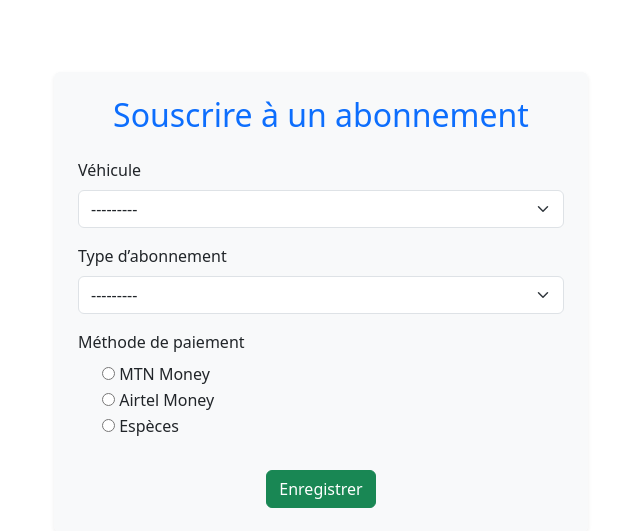
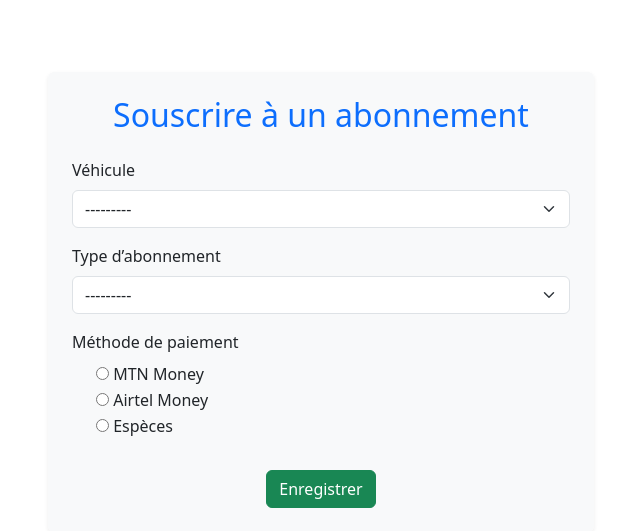
Before and after one commit to jsetoka/amc, a Django app: page /abonnements/ajouter/ in a window 1280 px wide. Shown: the part 56-587 px from the top of the page, without its empty margins (319-959 px from the left). Run offline with Django 4.2, Linux system fonts and the light colour scheme; the visitor is signed in with stand-in values (Sample User, id 1); data that the repository does not hold is empty.

```diff
--- a/templates/base.html
+++ b/templates/base.html
@@ -100,7 +100,10 @@
         </div>
       </div>
     </nav>
-    <main class="container mt-4">{% block content %}{% endblock %}</main>
+
+    <main class="container-fluid mt-4 px-3">
+       {% block content %}{% endblock %}
+    </main>
 
     <script src="https://cdn.jsdelivr.net/npm/bootstrap@5.3.3/dist/js/bootstrap.bundle.min.js"></script>
     <footer class="bg-dark text-white mt-5">
```
